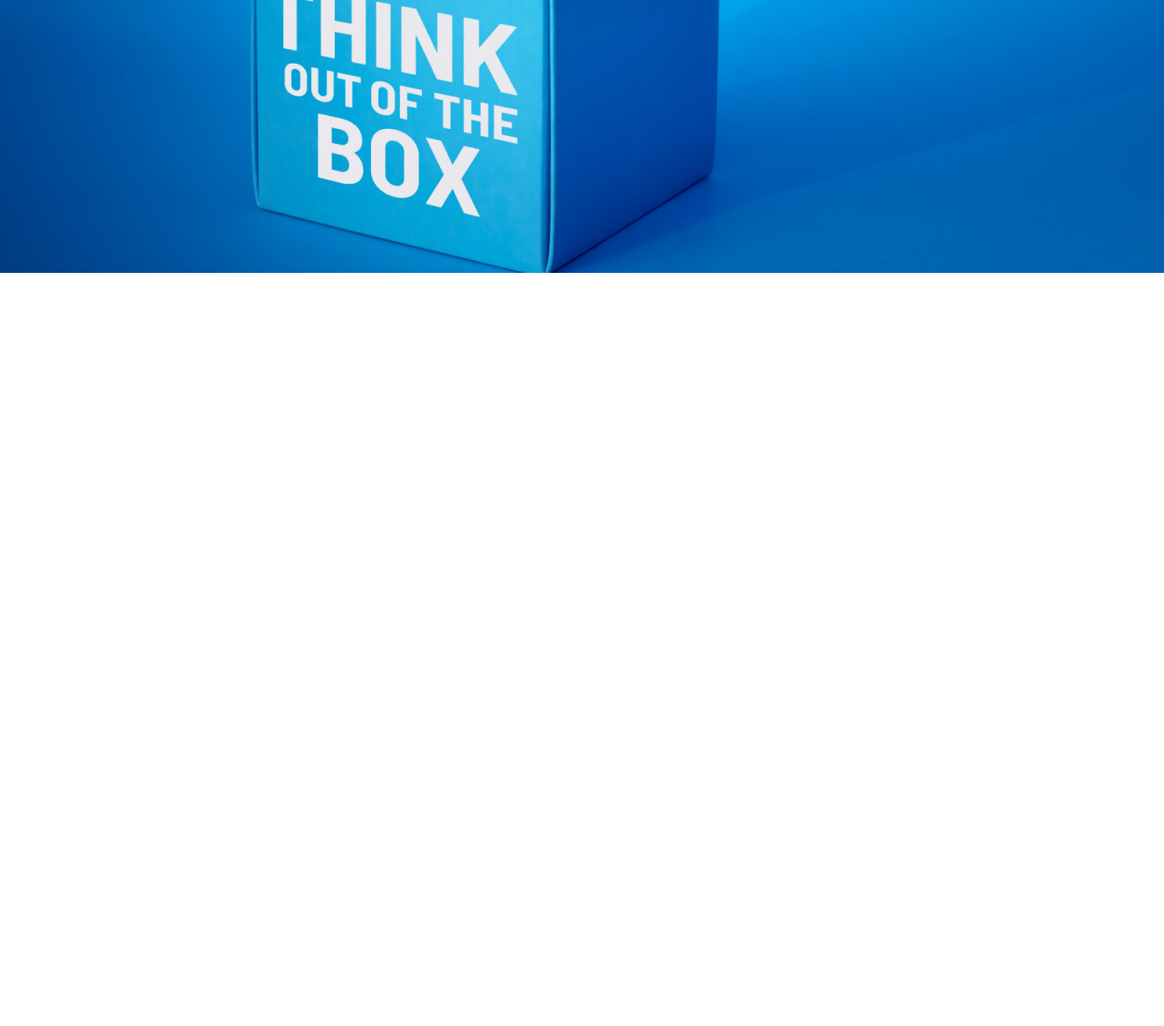
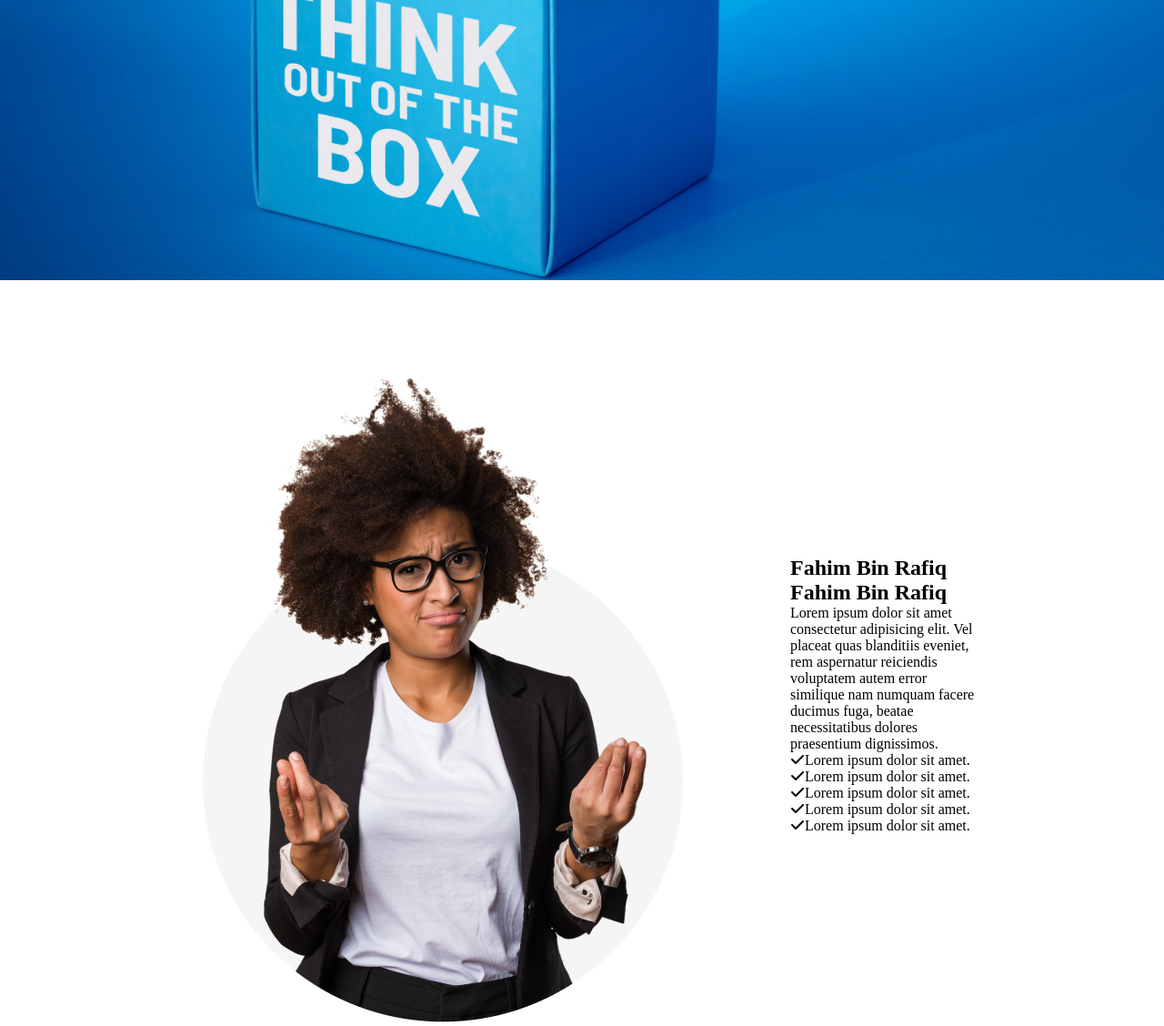
Before and after one commit to Fahim-Bin-Rafiq/new-year-new-me-main, a plain HTML site: page codeing files/index.html in a window 1280 px wide. Shown: the part 500-1628 px from the top of the page at 91% size. Before the commit the page ends 800 px from the top, so only its background shows below. Drawn offline with Linux system fonts and the light colour scheme.

Commit message:
mid section done

```diff
--- a/codeing files/index.html
+++ b/codeing files/index.html
@@ -7,6 +7,9 @@
     <meta name="viewport" content="width=device-width, initial-scale=1.0">
     <title>Assignment</title>
     <link rel="stylesheet" href="style.css">
+    <link rel="stylesheet" href="https://cdnjs.cloudflare.com/ajax/libs/font-awesome/6.2.1/css/all.min.css"
+        integrity="sha512-MV7K8+y+gLIBoVD59lQIYicR65iaqukzvf/nwasF0nqhPay5w/9lJmVM2hMDcnK1OnMGCdVK+iQrJ7lzPJQd1w=="
+        crossorigin="anonymous" referrerpolicy="no-referrer" />
 </head>
 
 <body>
@@ -41,8 +44,22 @@
     </header>
 
     <main class="mid-section">
-        <section class="img-and-info">
-
+        <section class="mid-section-banner">
+            <div class="banner-img">
+                <img src="/images/person.png" alt="">
+            </div>
+            <div class="banner-text">
+                <h1>Fahim Bin Rafiq</h1>
+                <h1>Fahim Bin Rafiq</h1>
+                <p>Lorem ipsum dolor sit amet consectetur adipisicing elit. Vel placeat quas blanditiis eveniet, rem
+                    aspernatur reiciendis voluptatem autem error similique nam numquam facere ducimus fuga, beatae
+                    necessitatibus dolores praesentium dignissimos.</p>
+                <p><i class="fa-solid fa-check"></i>Lorem ipsum dolor sit amet.</p>
+                <p><i class="fa-solid fa-check"></i>Lorem ipsum dolor sit amet.</p>
+                <p><i class="fa-solid fa-check"></i>Lorem ipsum dolor sit amet.</p>
+                <p><i class="fa-solid fa-check"></i>Lorem ipsum dolor sit amet.</p>
+                <p><i class="fa-solid fa-check"></i>Lorem ipsum dolor sit amet.</p>
+            </div>
 
         </section>
 
--- a/codeing files/style.css
+++ b/codeing files/style.css
@@ -5,8 +5,7 @@
     background: url(/images/banner/banner3.png);
     background-repeat: no-repeat;
     color: white;
-     height:100vh;
-     width: 100%;
+    height: 900px;
     /* background-size: cover; */
 
 }
@@ -37,4 +36,11 @@ padding-left: 680px;
 }
 .mid-section{
 
+    padding: 0 200px;
 }
+.mid-section-banner{
+    display: flex;
+    gap: 100px;
+    align-items: center;
+    justify-content: center;
+}
```
